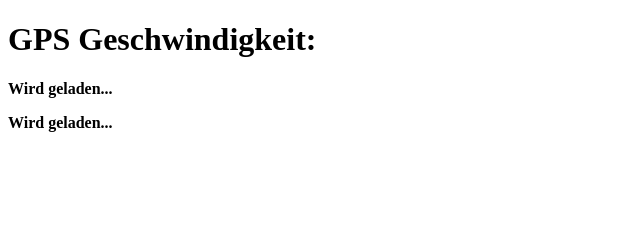
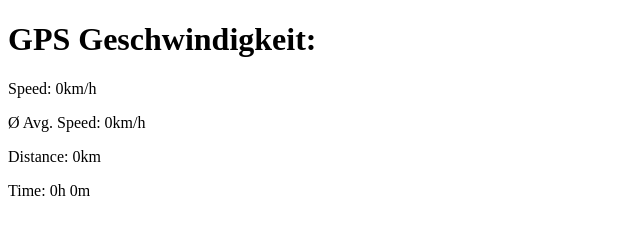
Before and after one commit to Cooper-32/Tacho, a plain HTML site: page index.html in a window 1280 px wide. Shown: the whole page, without its empty margins (0-640 px from the left). Drawn offline with Linux system fonts and the light colour scheme.

Commit message:
Update index.html

```diff
--- a/index.html
+++ b/index.html
@@ -1,13 +1,19 @@
 <!DOCTYPE html>
 <html lang="de">
 <head>
+  <link rel="stylesheet" href="style.css">
   <meta charset="UTF-8">
   <title>GPS Tacho</title>
 </head>
 <body>
   <h1>GPS Geschwindigkeit:</h1>
-  <p><strong id="speed">Wird geladen...</strong></p>
-  <p id="average"><strong>Wird geladen...</strong></p>
+  <div class="container">
+  <p id="speed">Speed: 0km/h</p>
+  <p id="average">Ø Avg. Speed: 0km/h</p>
+  <p id="distance">Distance: 0km</p>
+  <p id="time">Time: 0h 0m</p>
+  </div>
+  <p id="error"></p>
   <script src="tacho.js"></script>
 </body>
 </html>
```
